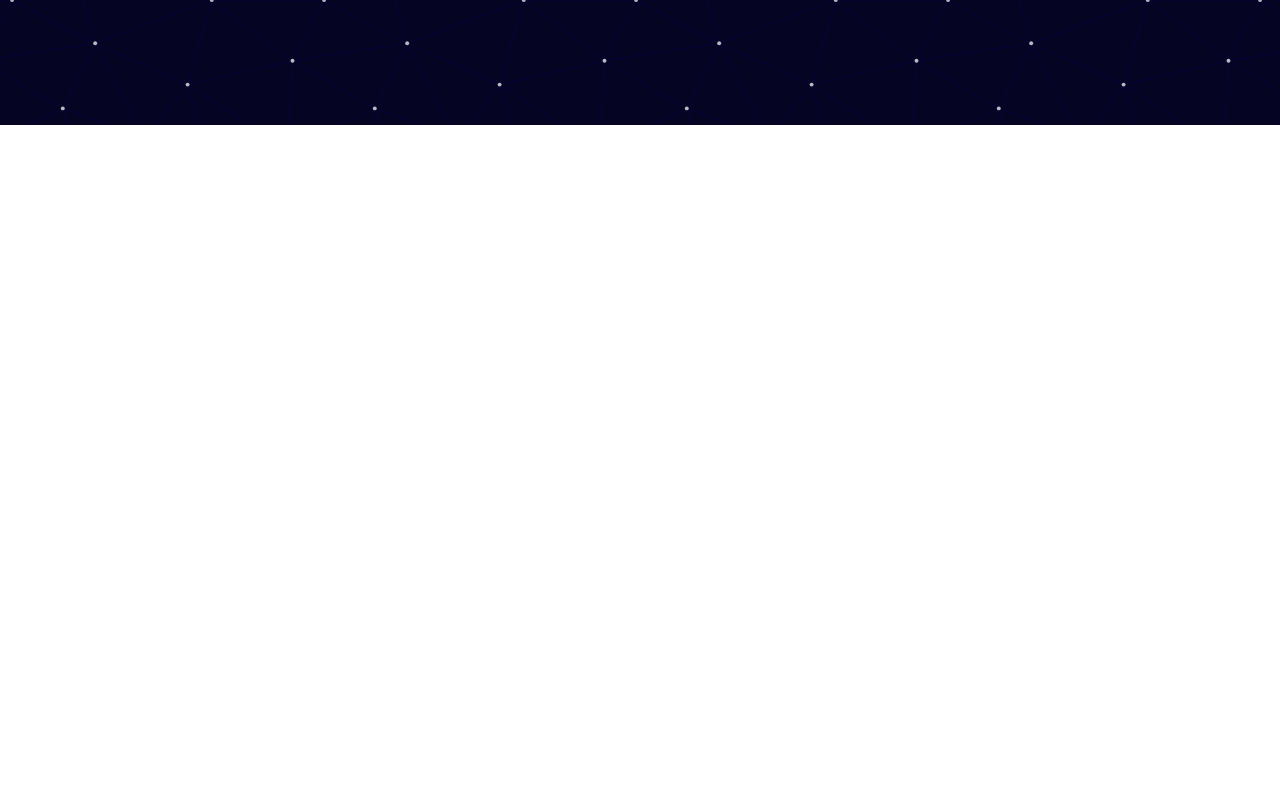
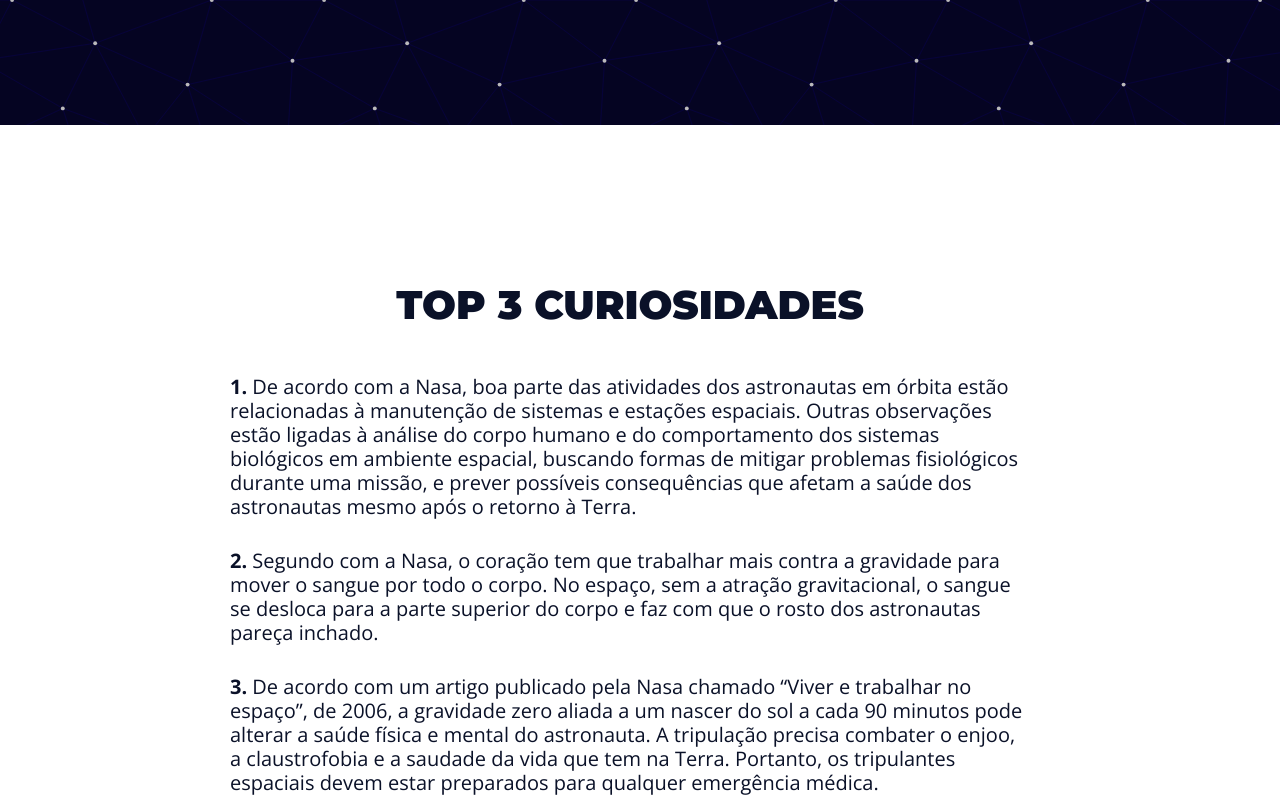
Before and after one commit to Humberto-Matondo/Landing-Page, a plain HTML site: page index.html in a window 1280 px wide. Shown: the part 800-1600 px from the top of the page. Drawn offline with nearby package versions, Linux system fonts and the light colour scheme.

Commit message:
nova sessão foi adicionada

```diff
--- a/assets/css/classes.css
+++ b/assets/css/classes.css
@@ -8,7 +8,7 @@
 }
 
 .white-bg {
-    color: black;
+    color: var(--primary-color);
     background: var(--white-color);
 }
 
--- a/assets/css/elements.css
+++ b/assets/css/elements.css
@@ -1,4 +1,3 @@
-
 * {
     margin: 0;
     padding: 0;
@@ -6,6 +5,7 @@
 
 html {
     font-size: 62.5%;
+    scroll-behavior: smooth;
 }
 
 body {
@@ -30,7 +30,11 @@ h1 {
 }
 
 h2 {
-    font-size: 5.5rem;
+    font-size: 4rem;
+    margin-bottom: 2rem;
+    text-transform: uppercase;
+    line-height: 1;
+
 }
 
 h3 {
@@ -52,3 +56,6 @@ h6 {
 a {
     text-decoration: none;
 }
+p{
+    margin-bottom: 3rem;
+}
--- a/assets/css/style.css
+++ b/assets/css/style.css
@@ -13,15 +13,21 @@
     justify-content: center;
 }
 
-.intro-text-content h2 {
-    font-size: 4rem;
-    margin-bottom: 2rem;
-    text-transform: uppercase;
-    line-height: 1;
-}
-
 .intro-img img{
     max-width: 100%;
     height: auto;
     padding-left: 50px;
 }
+
+.top3-content{
+    max-width: 80rem;
+    display: flex;
+    flex-flow: column wrap;
+    justify-content: center;
+    height: 100vh;
+    margin-left: 20rem;
+}
+.top3-content h2{
+    text-align: center;
+    margin-bottom: 5rem;
+}
--- a/index.html
+++ b/index.html
@@ -24,8 +24,8 @@
             <h1><a href="#">LOGO</a></h1>
             <nav>
                 <ul>
-                    <li><a href="#">Intro</a></li>
-                    <li><a href="#">Top3</a></li>
+                    <li><a href="#intro">Intro</a></li>
+                    <li><a href="#top3">Top 3</a></li>
                     <li><a href="#">Gallery</a></li>
                     <li><a href="#">Work</a></li>
                     <li><a href="#">Contact</a></li>
@@ -34,15 +34,17 @@
         </div>
     </aside>
 
-    <div class="menu-spacing"></div>
+    <div id="intro" class="menu-spacing"></div>
 
     <section class="intro section main-bg">
         <div class="main-content intro-content">
             <div class="intro-text-content">
                 <h2>curiosidades sobre o espaço e os astronautas em órbita</h2>
                 <p>
-                    Que atire o primeiro meteorito quem nunca teve curiosidade em saber como são as coisas a alguns quilômetros daqui.
-                    Alguns astronautas e estudiosos estão sempre atrás de novos saberes e, até agora, muita coisa já foi descoberta.
+                    Que atire o primeiro meteorito quem nunca teve curiosidade em saber como são as coisas a alguns
+                    quilômetros daqui.
+                    Alguns astronautas e estudiosos estão sempre atrás de novos saberes e, até agora, muita coisa já foi
+                    descoberta.
                     Porém, ainda surgem dúvidas e o que sabemos é uma gota perto da imensidão que é o espaço.
                     Nesse sentido, apresentamos algumas curiosidades sobre o espaço e os astronautas.
                 </p>
@@ -53,10 +55,36 @@
         </div>
 
     </section>
-    <section class="section white-bg">
+
+    <section id="top3" class="section white-bg">
+        <div class="main-content top3-content">
+            <h2>top 3 curiosidades </h2>
+            <p>
+                <b>1.</b>  De acordo com a Nasa, boa parte das atividades dos astronautas em órbita estão
+                relacionadas à manutenção de sistemas e estações espaciais. Outras observações estão ligadas à análise
+                do corpo humano e do comportamento dos sistemas biológicos em ambiente espacial, buscando
+                formas de mitigar problemas fisiológicos durante uma missão, e prever
+                possíveis consequências que afetam a saúde dos astronautas mesmo após o retorno à Terra.
+            </p>
+            <p>
+                <b>2.</b> Segundo com a Nasa, o coração tem que trabalhar mais contra a gravidade para mover o
+                sangue por todo o corpo. No espaço, sem a atração
+                gravitacional, o sangue se desloca para a parte superior do corpo e faz com
+                que o rosto dos astronautas pareça inchado.
+            </p>
+            <p>
+                <b>3.</b> De acordo com um artigo publicado pela Nasa chamado “Viver e trabalhar no espaço”, de 2006,
+                a gravidade zero aliada a um nascer do sol a cada 90 minutos pode alterar a saúde física e
+                mental do astronauta. A tripulação precisa combater o enjoo, a claustrofobia e a saudade da
+                vida que tem na Terra. Portanto, os tripulantes espaciais devem estar preparados
+                para qualquer emergência médica.
+            </p>
+        </div>
+    </section>
+
+    <section id="top3" class="section white-bg">
 
     </section>
-
 </body>
 
 </html>
```
